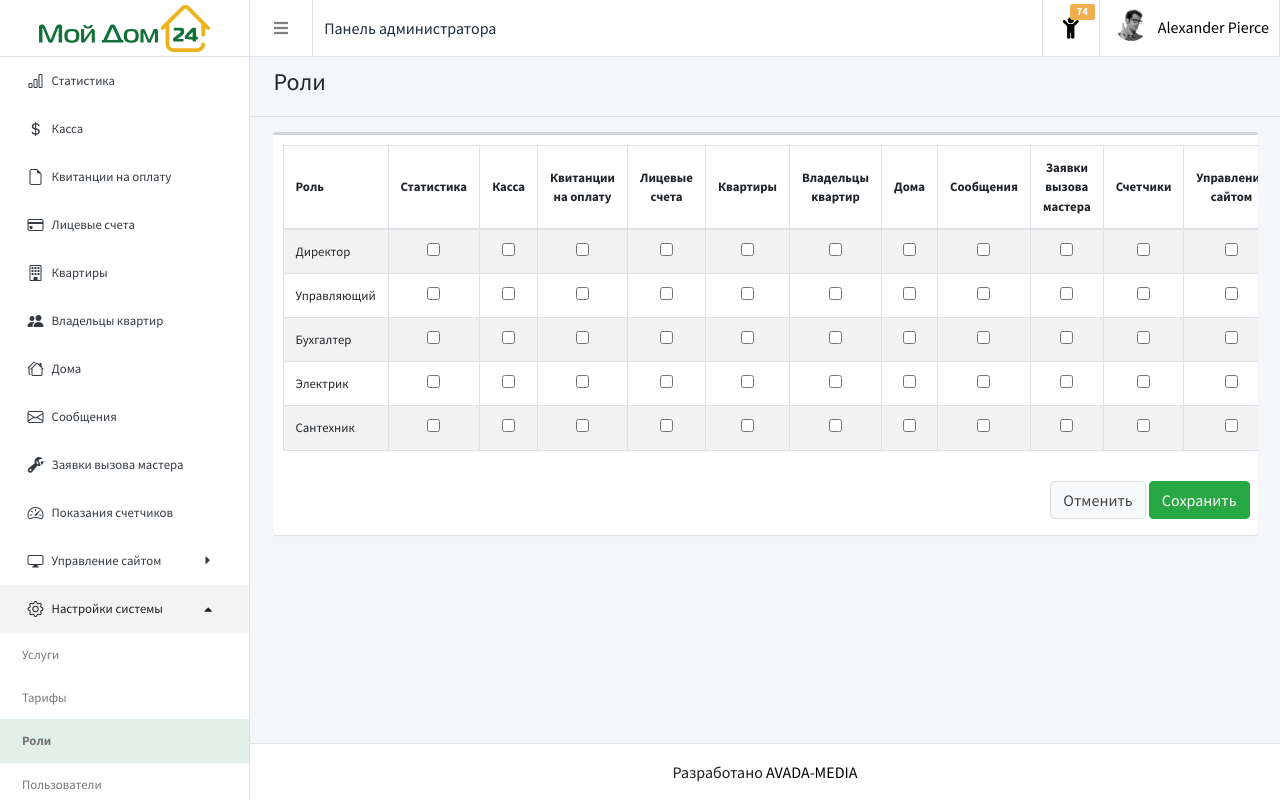
After one commit to Adretanoo/myhouse24, a Django app: page /adminlte/system-settings/roles/ in a window 1280 px wide. The commit adds this page. Run offline with Django 5.2, Linux system fonts and the light colour scheme; data comes from the database, SQL or seed files in the repository; some libraries are stand-ins or nearby versions.

Commit message:
create item menu roles

```diff
--- /dev/null
+++ b/src/core/static/adminlte/dist/css/roles.css
@@ -0,0 +1,47 @@
+.content {
+    min-height: 250px;
+    padding: 15px !important;
+    margin-right: auto;
+    margin-left: auto;
+}
+
+.box {
+    position: relative;
+    border-radius: 3px;
+    background: #ffffff;
+    border-top: 3px solid #d2d6de;
+    margin-bottom: 20px;
+    width: 100%;
+    box-shadow: 0 1px 1px rgba(0, 0, 0, 0.1);
+}
+.no-padding {
+  padding: 0 ;
+}
+
+.box-body {
+    padding: 10px;
+}
+
+.table-responsive {
+    min-height: .01%;
+    overflow-x: auto;
+}
+
+.table {
+    width: 100%;
+    max-width: 100%;
+    margin-bottom: 20px;
+    font-size: .8rem;
+}
+
+table {
+    border-spacing: 0;
+    border-collapse: collapse;
+}
+
+.table > thead > tr > th {
+    vertical-align: middle;
+}
+input[type="checkbox"]{
+    cursor: pointer;
+}
--- a/src/core/templates/base_adminlte.html
+++ b/src/core/templates/base_adminlte.html
@@ -184,12 +184,12 @@
                             </div>
                             <!-- /.col -->
                             <div class="col-sm-6">
-                                <ol class="breadcrumb float-sm-right">
+                                <ul class="breadcrumb float-sm-right">
                                     {#                            <li class="breadcrumb-item"><a href="#">Home</a></li>#}
                                     {#                            <li class="breadcrumb-item active">Dashboard v1</li>#}
                                     {% block breadcrumbs %}
                                     {% endblock breadcrumbs %}
-                                </ol>
+                                </ul>
                             </div>
                             <!-- /.col -->
                         </div>
--- a/src/core/templates/includes/adminlte_menu_item.html
+++ b/src/core/templates/includes/adminlte_menu_item.html
@@ -118,8 +118,8 @@
                     <p>Тарифы</p>
                 </a>
             </li>
-            <li class="nav-item">
-                <a href="#" class="nav-link">
+            <li class="nav-item {% link_active 'roles' %}">
+                <a href="{% url 'roles' %}" class="nav-link">
                     <p>Роли</p>
                 </a>
             </li>
--- a/src/core/templatetags/drop_menu.py
+++ b/src/core/templatetags/drop_menu.py
@@ -1,7 +1,7 @@
 from django import template
 
 register = template.Library()
-urls_system = ["payment_details", "service_settings"]
+urls_system = ["payment_details", "service_settings", "roles"]
 
 
 @register.simple_tag(takes_context=True)
--- a/src/system_settings/forms.py
+++ b/src/system_settings/forms.py
@@ -5,6 +5,7 @@ from src.system_settings.models import (
     PaymentDetailsSettings,
     UnitsMeasurement,
     ServiceSettings,
+    Roles,
 )
 
 
@@ -29,6 +30,13 @@ class PaymentDetailsForm(ModelForm):
             ),
         }
         labels = {"title": "Название компании", "information": "Информация"}
+
+
+class RolesForm(ModelForm):
+    class Meta:
+        model = Roles
+        fields = "__all__"
+        exclude = ["job_title"]
 
 
 class UnitsMeasurementForm(ModelForm):
@@ -60,6 +68,12 @@ class ServiceSettingsForm(ModelForm):
         }
 
 
+RolesFormSet = modelformset_factory(
+    Roles,
+    form=RolesForm,
+    extra=0,
+    can_delete=False,
+)
 UnitsMeasurementFormSet = modelformset_factory(
     UnitsMeasurement,
     form=UnitsMeasurementForm,
--- /dev/null
+++ b/src/system_settings/templates/system_settings/roles.html
@@ -0,0 +1,80 @@
+{% extends "base_adminlte.html" %}
+{% load static %}
+{% block head %}
+    <title>Роли</title>
+    <meta name="description" content="Роли">
+    <meta name="keywords" content="Роли">
+    <link rel="stylesheet" href="{% static 'adminlte/dist/css/roles.css' %}">
+{% endblock head %}
+{% block title %}
+    <h1>Роли</h1>
+{% endblock title %}
+{% block breadcrumbs %}
+{% endblock breadcrumbs %}
+{% block content %}
+    <div class="box">
+        <form id="w0" action="{% url 'roles' %}" method="post">
+            {% csrf_token %}
+            {{ roles.management_form }}
+            <div class="box-body table-responsive no-padding">
+                <table class="table table-bordered table-hover table-striped">
+                    <thead>
+                        <tr>
+                            <th>Роль</th>
+                            <th class="text-center">Статистика</th>
+                            <th class="text-center">Касса</th>
+                            <th class="text-center">Квитанции на оплату</th>
+                            <th class="text-center">Лицевые счета</th>
+                            <th class="text-center">Квартиры</th>
+                            <th class="text-center">Владельцы квартир</th>
+                            <th class="text-center">Дома</th>
+                            <th class="text-center">Сообщения</th>
+                            <th class="text-center">Заявки вызова мастера</th>
+                            <th class="text-center">Счетчики</th>
+                            <th class="text-center">Управление сайтом</th>
+                            <th class="text-center">Услуги</th>
+                            <th class="text-center">Тарифы</th>
+                            <th class="text-center">Роли</th>
+                            <th class="text-center">Пользователи</th>
+                            <th class="text-center">Платежные реквизиты</th>
+                        </tr>
+                    </thead>
+                    <tbody>
+                        {% for item in roles %}
+                            {{ item.id }}
+                            <tr>
+                                <td>{{ item.instance.get_job_title_display }}</td>
+                                <td class="text-center">{{ item.has_statistics }}</td>
+                                <td class="text-center">{{ item.has_cash_desk }}</td>
+                                <td class="text-center">{{ item.has_receipt }}</td>
+                                <td class="text-center">{{ item.has_personal_accounts }}</td>
+                                <td class="text-center">{{ item.has_apartments }}</td>
+                                <td class="text-center">{{ item.has_owner }}</td>
+                                <td class="text-center">{{ item.has_houses }}</td>
+                                <td class="text-center">{{ item.has_message }}</td>
+                                <td class="text-center">{{ item.has_request }}</td>
+                                <td class="text-center">{{ item.has_counters }}</td>
+                                <td class="text-center">{{ item.has_site_management }}</td>
+                                <td class="text-center">{{ item.has_services }}</td>
+                                <td class="text-center">{{ item.has_tariffs }}</td>
+                                <td class="text-center">{{ item.has_job_title }}</td>
+                                <td class="text-center">{{ item.has_users }}</td>
+                                <td class="text-center">{{ item.has_payment_details }}</td>
+                            </tr>
+                        {% endfor %}
+                    </tbody>
+                </table>
+            </div>
+            <div class="row">
+                <div class="col-xs-12 col-lg-12 text-right">
+                    <div class="form-group margin-top-15 mr-2">
+                        <a href="{% url 'roles' %}" class="btn btn-default">Отменить</a>
+                        <button type="submit" class="btn btn-success">Сохранить</button>
+                    </div>
+                </div>
+            </div>
+        </form>
+    </div>
+{% endblock content %}
+{% block scripts %}
+{% endblock scripts %}
--- a/src/system_settings/urls.py
+++ b/src/system_settings/urls.py
@@ -6,4 +6,5 @@ urlpatterns = [
         "payment-details/", views.PaymentDetailsView.as_view(), name="payment_details"
     ),
     path("service/", views.ServiceSettingsView.as_view(), name="service_settings"),
+    path("roles/", views.RolesView.as_view(), name="roles"),
 ]
--- a/src/system_settings/views.py
+++ b/src/system_settings/views.py
@@ -5,11 +5,14 @@ from src.system_settings.forms import (
     PaymentDetailsForm,
     ServiceSettingsFormSet,
     UnitsMeasurementFormSet,
+    RolesFormSet,
 )
 from src.system_settings.models import (
     PaymentDetailsSettings,
     UnitsMeasurement,
     ServiceSettings,
+    Roles,
+    JobTitle,
 )
 
 
@@ -50,3 +53,21 @@ class ServiceSettingsView(TemplateView):
             units_measurement.save()
 
         return redirect("service_settings")
+
+
+class RolesView(TemplateView):
+    template_name = "system_settings/roles.html"
+
+    def get_context_data(self, **kwargs):
+        context = super().get_context_data(**kwargs)
+        context["roles"] = RolesFormSet(queryset=Roles.objects.all())
+
+        for value, label in JobTitle.choices:
+            Roles.objects.get_or_create(job_title=value)
+        return context
+
+    def post(self, request, *args, **kwargs):
+        roles = RolesFormSet(request.POST, queryset=Roles.objects.all())
+        if roles.is_valid():
+            roles.save()
+        return redirect("roles")
```
